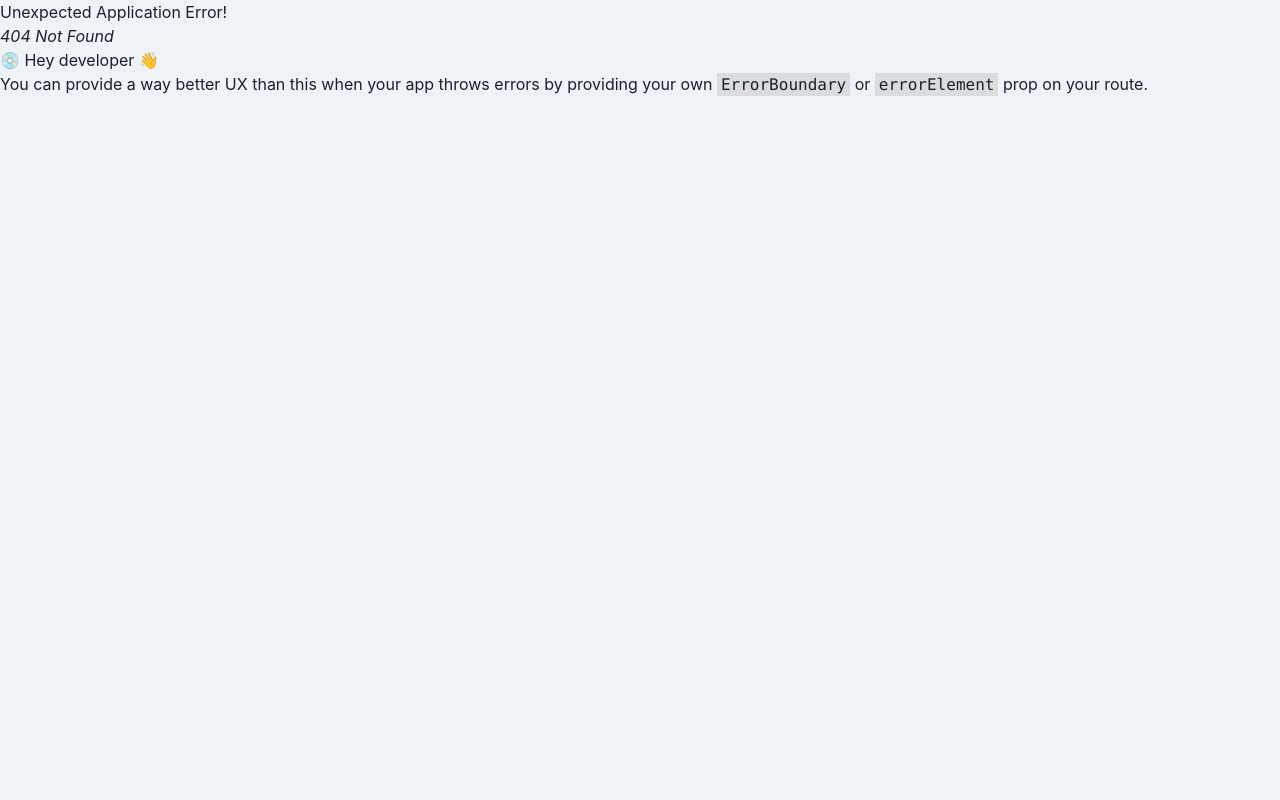
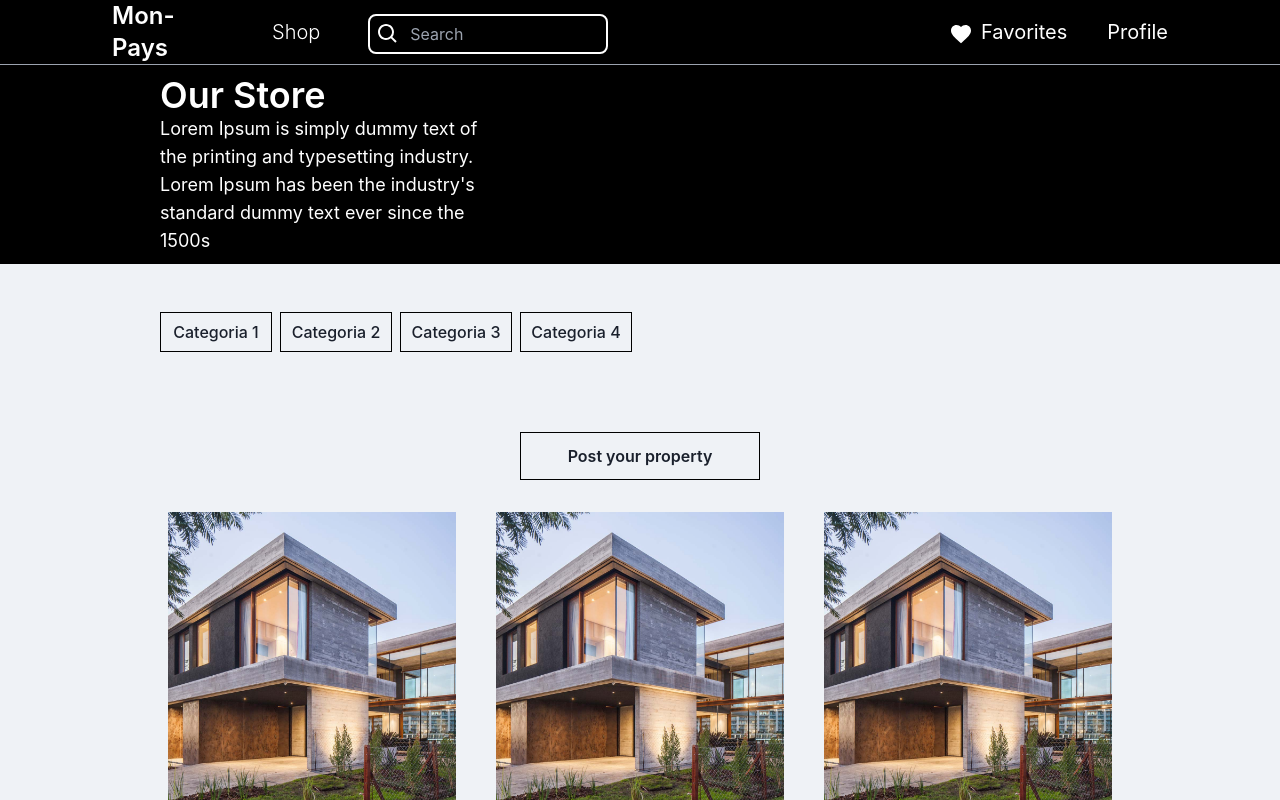
Before and after one commit to nuthelk/PoryectoAmigo, a React (Vite) app: page /shop in a window 1280 px wide. Before the commit this address had no page. Built offline with nearby package versions, Linux system fonts and the light colour scheme.

Commit message:
cambios descripcion y shop

```diff
--- a/src/App.jsx
+++ b/src/App.jsx
@@ -11,13 +11,14 @@ import LoginEmail from './pages/LoginEmail';
 import RegisterEmail from './pages/RegisterEmail';
 import Profile from './pages/Profile';
 import Description from './pages/Description';
+import Shop from './pages/Shop';
 
 
 
 const router = createBrowserRouter([
   {
     path: "/",
-    element:<LayoutLogout />,
+    element:<LayoutLogin />,
     children: [
       {
         index: true,
@@ -38,6 +39,10 @@ const router = createBrowserRouter([
       {
         path: "/description",
         element:<Description />
+      },
+      {
+        path: "/shop",
+        element:<Shop />
       }
     ]
   },
@@ -52,7 +57,7 @@ const router = createBrowserRouter([
 function App() {
 
   return (
-    <div className="App bg-[#EFF2F6] h-screen overflow-y-scroll md:overflow-auto relative">
+    <div className="App bg-[#EFF2F6] h-screen overflow-y-scroll  relative">
         <RouterProvider router={router} />
     </div>
   )
--- /dev/null
+++ b/src/components/ButtonBlack.jsx
@@ -0,0 +1,11 @@
+import React from 'react'
+
+const ButtonBlack = ({text}) => {
+  return (
+    <div className='border-[1px] border-black w-28 h-10 flex items-center justify-center font-medium cursor-pointer hover:bg-black hover:text-white transition-all duration-300'>
+        {text}
+    </div>
+  )
+}
+
+export default ButtonBlack
--- /dev/null
+++ b/src/components/DesignPropiedad.jsx
@@ -0,0 +1,17 @@
+import React from 'react'
+
+const DesignPropiedad = ({imagen, precio, nombre}) => {
+  return (
+    <div className='cursor-pointer'>
+        <div className='h-72 w-72'>
+            <img src={imagen} alt={nombre} className="h-full w-full object-cover" />
+        </div>
+        <div className='mt-4'>
+            <p className='text-lg font-bold'>{nombre}</p>
+            <p className='font-medium'>${precio}</p>
+        </div>
+    </div>
+  )
+}
+
+export default DesignPropiedad
--- a/src/pages/Description.jsx
+++ b/src/pages/Description.jsx
@@ -1,10 +1,13 @@
-import React from "react";
-import { BiHeart } from "react-icons/bi";
+import React, { useState } from "react";
+import { AiFillHeart } from "react-icons/ai";
 import { Button } from "../components/Button";
 
 const Description = () => {
+
+  const [addFav, setAddFav] = useState(false)
+
   return (
-    <div className="flex flex-col lg:flex-row items-center md:mt-32 mt-10 lg:px-20 xl:px-40 ">
+    <div className="flex flex-col lg:flex-row lg:items-start items-center md:mt-32 mt-10 lg:px-20 xl:px-40 pb-4">
       <div className="gap-2 grid grid-cols-1 md:grid-cols-2 w-3/4 items-center justify-center h-56 overflow-y-scroll md:h-[70%]">
         <img className="w-full h-full md:max-w-md max-w-sm bg-cover justify-self-center" src="https://i.pinimg.com/736x/21/28/4e/21284ec293da6c04197d6c9a1632157a.jpg" alt="Casa 1" />
         <img className="w-full h-full md:max-w-md max-w-sm bg-cover justify-self-center" src="https://archivo.lasillavacia.com/archivos/historias/vivienda/bv.jpg" alt="Casa 2" />
@@ -15,17 +18,23 @@ const Description = () => {
         <div className="flex justify-between">
             <div className="flex flex-col gap-2">
                 <h1 className="font-bold text-xl">Lorem ipsum</h1>
-                <p className="font-medium">Price</p>
+                <p className="font-medium">$Price</p>
+                <p className="font-light text-gray-400">Direccion</p>
             </div>
-                <BiHeart className="cursor-pointer" size={35} />
+                <AiFillHeart className="cursor-pointer" color={`${addFav ? 'red': 'black' }`} onClick={()=> setAddFav(!addFav)} size={35} />
         </div>
-        <div className="h-64 md:h-[70%] overflow-y-scroll md:overflow-auto">
-            <p className="font-medium">Revamp your style with the latest designer trends in men’s clothing or achieve a perfectly curated wardrobe thanks to our line-up of timeless pieces.Revamp your style with the latest designer trends in men’s clothing or achieve a perfectly curated wardrobe thanks to our line-up of timeless piecesRevamp your style with the latest designer trends in men’s clothing or achieve a perfectly curated wardrobe thanks to our line-up of timeless piecesRevamp your style with the latest designer trends in men’s clothing or achieve a perfectly curated wardrobe thanks to our line-up of timeless piecesRevamp your style with the latest designer trends in men’s clothing or achieve a perfectly curated wardrobe thanks to our line-up of timeless piecesRevamp your style with the latest designer trends in men’s clothing or achieve a perfectly curated wardrobe thanks to our line-up of timeless piecesRevamp your style with the latest designer trends in men’s clothing or achieve a perfectly curated wardrobe thanks to our line-up of timeless pieces
+        <div className="h-64 md:h-36 2xl:h-80 overflow-y-scroll md:overflow-auto">
+            <p className="font-normal">Revamp your style with the latest designer trends in men’s clothing or achieve a perfectly curated wardrobe thanks to our line-up of timeless pieces.Revamp your style with the latest designer trends in men’s clothing or achieve a perfectly curated wardrobe thanks to our line-up of timeless piecesRevamp your style with the latest designer trends in men’s clothing or achieve a perfectly curated wardrobe thanks to our line-up of timeless piecesRevamp your style with the latest designer trends in men’s clothing or achieve a perfectly curated wardrobe thanks to our line-up of timeless piecesRevamp your style with the latest designer trends in men’s clothing or achieve a perfectly curated wardrobe thanks to our line-up of timeless piecesRevamp your style with the latest designer trends in men’s clothing or achieve a perfectly curated wardrobe thanks to our line-up of timeless piecesRevamp your style with the latest designer trends in men’s clothing or achieve a perfectly curated wardrobe thanks to our line-up of timeless pieces
             </p>
         </div>
-        <div className="w-3/4 mx-auto mt-10">
-            <Button text={"Contact us"} />
-        </div>
+        <p className="font-semibold text-lg">Cartegoria:</p>
+             <div className="bg-black text-white w-32 h-8 flex justify-center items-center rounded-md font-medium">
+              Categoria 1
+             </div>
+        <div className="w-56 mx-auto mt-2 md:mt-10">
+              <Button text={"Contact us"} />
+         </div>
+
 
       </div>
     </div>
--- a/src/pages/LayoutLogin.jsx
+++ b/src/pages/LayoutLogin.jsx
@@ -5,6 +5,7 @@ import { GiHamburgerMenu } from 'react-icons/gi'
 import {RiLogoutBoxLine} from 'react-icons/ri'
 import {MdFavorite} from 'react-icons/md'
 import { Button, Drawer, DrawerBody, DrawerCloseButton, DrawerContent, DrawerFooter, DrawerHeader, DrawerOverlay, Input, useDisclosure } from '@chakra-ui/react'
+import { Link, Outlet } from 'react-router-dom'
 
 const LayoutLogin = () => {
 
@@ -15,7 +16,7 @@ const LayoutLogin = () => {
 
 
     return (
-        <header className='bg-black h-16 sticky '>
+        <header className='bg-black h-16  '>
             <div className='flex items-center justify-between  text-white h-full md:px-20 lg:px-28 sm:px-16 px-2'>
                 <div className='flex md:justify-around items-center md:gap-12 gap-4 '>
                     <h3 className='text-2xl font-semibold cursor-pointer w-28'>Mon-Pays</h3>
@@ -49,8 +50,13 @@ const LayoutLogin = () => {
                         <DrawerHeader>Mon-Pays</DrawerHeader>
 
                         <DrawerBody className='mt-32 text-center flex flex-col gap-16'>
-                            <p className='cursor-pointer text-2xl font-medium '>Shop</p>
-                            <p className='cursor-pointer text-2xl font-medium '>Profile</p>
+                            <Link to="/shop" onClick={onClose}>
+                                <p className='cursor-pointer text-2xl font-medium '>Shop</p>
+                            </Link>
+                            <Link to="/profile" onClick={onClose}>
+                                <p className='cursor-pointer text-2xl font-medium '>Profile</p>
+                            </Link>
+
                             <p className='cursor-pointer text-2xl font-medium '>Favorites</p>
                             <div className='mt-36 flex items-center justify-center gap-2 cursor-pointer '>
                                 <p className='text-lg font-medium '>Logout</p>
--- a/src/pages/LayoutLogout.jsx
+++ b/src/pages/LayoutLogout.jsx
@@ -4,7 +4,7 @@ import { Link, Outlet } from 'react-router-dom'
 const LayoutLogout = () => {
 
   return (
-    <header className='bg-black h-16 sticky'>
+    <header className='bg-black h-16 '>
         <div className='flex items-center text-white h-full  md:px-40 px-2 sm:px-8 justify-between'>
           <Link to="/">
             <h3 className=' text-2xl font-semibold cursor-pointer'>Mon-Pays</h3>
--- /dev/null
+++ b/src/pages/Shop.jsx
@@ -0,0 +1,83 @@
+import React from 'react'
+import ButtonBlack from '../components/ButtonBlack'
+import DesignPropiedad from '../components/DesignPropiedad'
+import imagen1 from '../img/casa2.jpg'
+
+const Shop = () => {
+  return (
+    <main className='h-screen '>
+        <div className='bg-black h-[25%] w-full border-t-[1px] border-gray-400 flex  flex-col justify-center'>
+            <h1 className='text-white md:text-4xl text-2xl font-semibold md:px-40 px-2 sm:px-8'>Our Store</h1>
+            <div className='xl:w-[50%]'>
+                <p className='text-white md:text-lg text-base md:px-40 px-2 sm:px-8'>Lorem Ipsum is simply dummy text of the printing and typesetting industry. Lorem Ipsum has been the industry's standard dummy text ever since the 1500s</p>
+            </div>
+        </div>
+
+        <div className='flex items-center mt-12 px-2 md:px-40 gap-2 flex-wrap justify-center md:justify-start'>
+            <ButtonBlack  text={"Categoria 1"} />
+            <ButtonBlack  text={"Categoria 2"} />
+            <ButtonBlack  text={"Categoria 3"} />
+            <ButtonBlack  text={"Categoria 4"} />
+        </div>
+
+        <div className='w-full flex items-centers justify-center mt-20'>
+            <div className='flex items-center justify-center w-60 h-12 border-[1px] border-black font-semibold hover:bg-black hover:text-white transition-all duration-300 cursor-pointer'>
+                Post your property
+            </div>
+        </div>
+
+        <div className='flex flex-wrap items-center mt-8 px-2  gap-10 justify-center'>
+            <DesignPropiedad
+                nombre={'Propiedad'}
+                precio={400}
+                imagen={imagen1}
+            />
+            <DesignPropiedad
+                nombre={'Propiedad'}
+                precio={400}
+                imagen={imagen1}
+            />
+            <DesignPropiedad
+                nombre={'Propiedad'}
+                precio={400}
+                imagen={imagen1}
+            />
+            <DesignPropiedad
+                nombre={'Propiedad'}
+                precio={400}
+                imagen={imagen1}
+            />
+            <DesignPropiedad
+                nombre={'Propiedad'}
+                precio={400}
+                imagen={imagen1}
+            />
+            <DesignPropiedad
+                nombre={'Propiedad'}
+                precio={400}
+                imagen={imagen1}
+            />
+            <DesignPropiedad
+                nombre={'Propiedad'}
+                precio={400}
+                imagen={imagen1}
+            />
+            <DesignPropiedad
+                nombre={'Propiedad'}
+                precio={400}
+                imagen={imagen1}
+            />
+            <DesignPropiedad
+                nombre={'Propiedad'}
+                precio={400}
+                imagen={imagen1}
+            />
+        </div>
+        <footer className='mt-10 h-20'>
+
+        </footer>
+    </main>
+  )
+}
+
+export default Shop
--- a/src/pages/Welcome.jsx
+++ b/src/pages/Welcome.jsx
@@ -6,6 +6,7 @@ import logo2 from '../img/logo2.png'
 import casa1 from '../img/casa1.jpg'
 import casa2 from '../img/casa2.jpg'
 import casa3 from '../img/casa3.jpeg'
+import { Link } from 'react-router-dom'
 
 
 const Welcome = () => {
@@ -17,9 +18,12 @@ const Welcome = () => {
                 <p className='text-[#979797]'>Lorem Ipsum is simply dummy text of the printing and typesetting industry. <br />
                 Lorem Ipsum has been the industry's standard dummy text</p>
             </div>
-            <div className=' border border-black p-2 w-40 h-12 m-auto mt-6 flex justify-center items-center cursor-pointer hover:bg-black hover:text-white transition-all duration-300'>
-                <p className='font-semibold'>Show All</p>
-            </div>
+            <Link to="/shop">
+                <div className=' border border-black p-2 w-40 h-12 m-auto mt-6 flex justify-center items-center cursor-pointer hover:bg-black hover:text-white transition-all duration-300'>
+                    <p className='font-semibold'>Show All</p>
+                </div>
+            </Link>
+
 
             <div className='flex flex-col md:flex-row md:justify-center items-center  mt-16 md:h-[400px] gap-6 '>
                 <div className='flex items-end h-full hover:scale-110 transition-all duration-300'>
```
